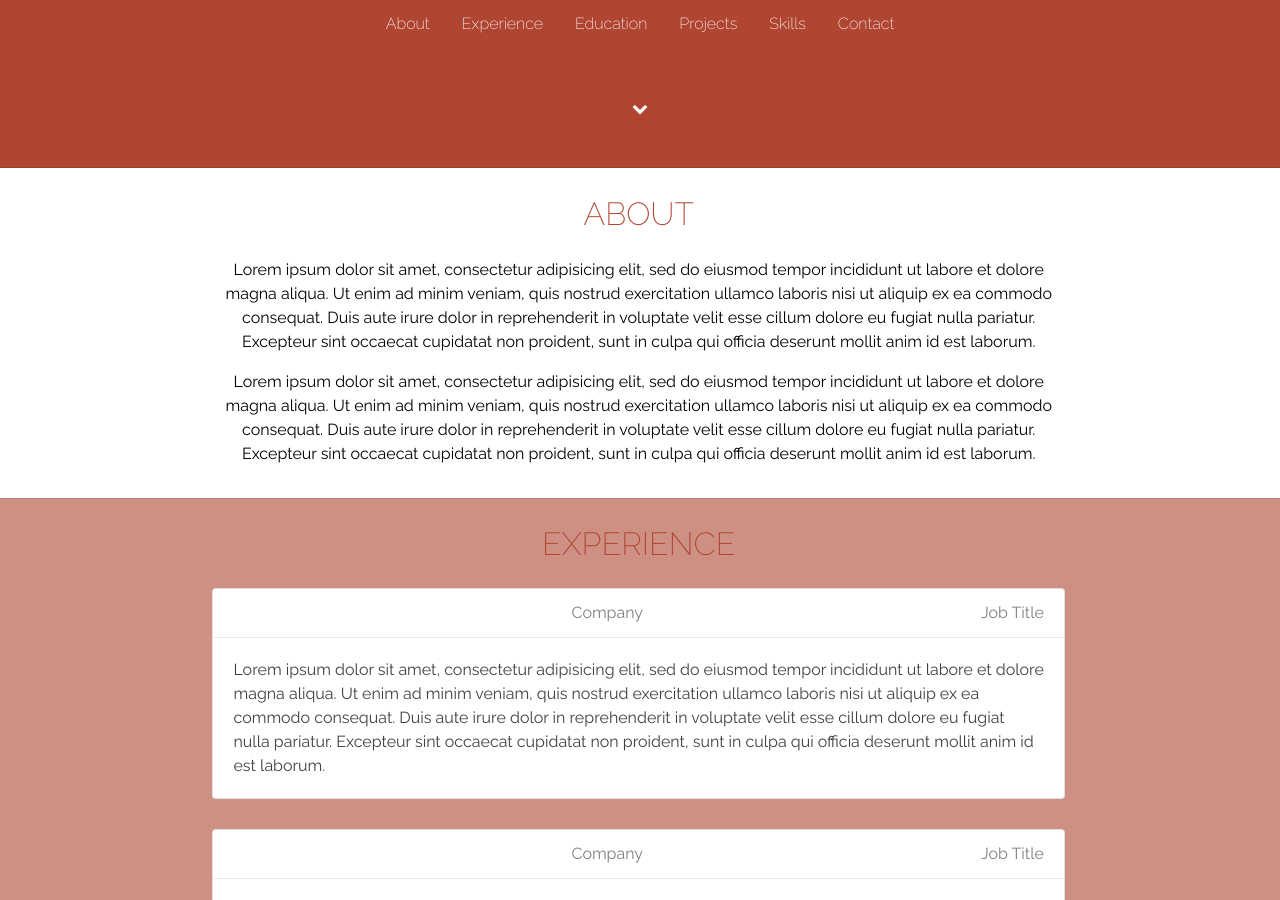
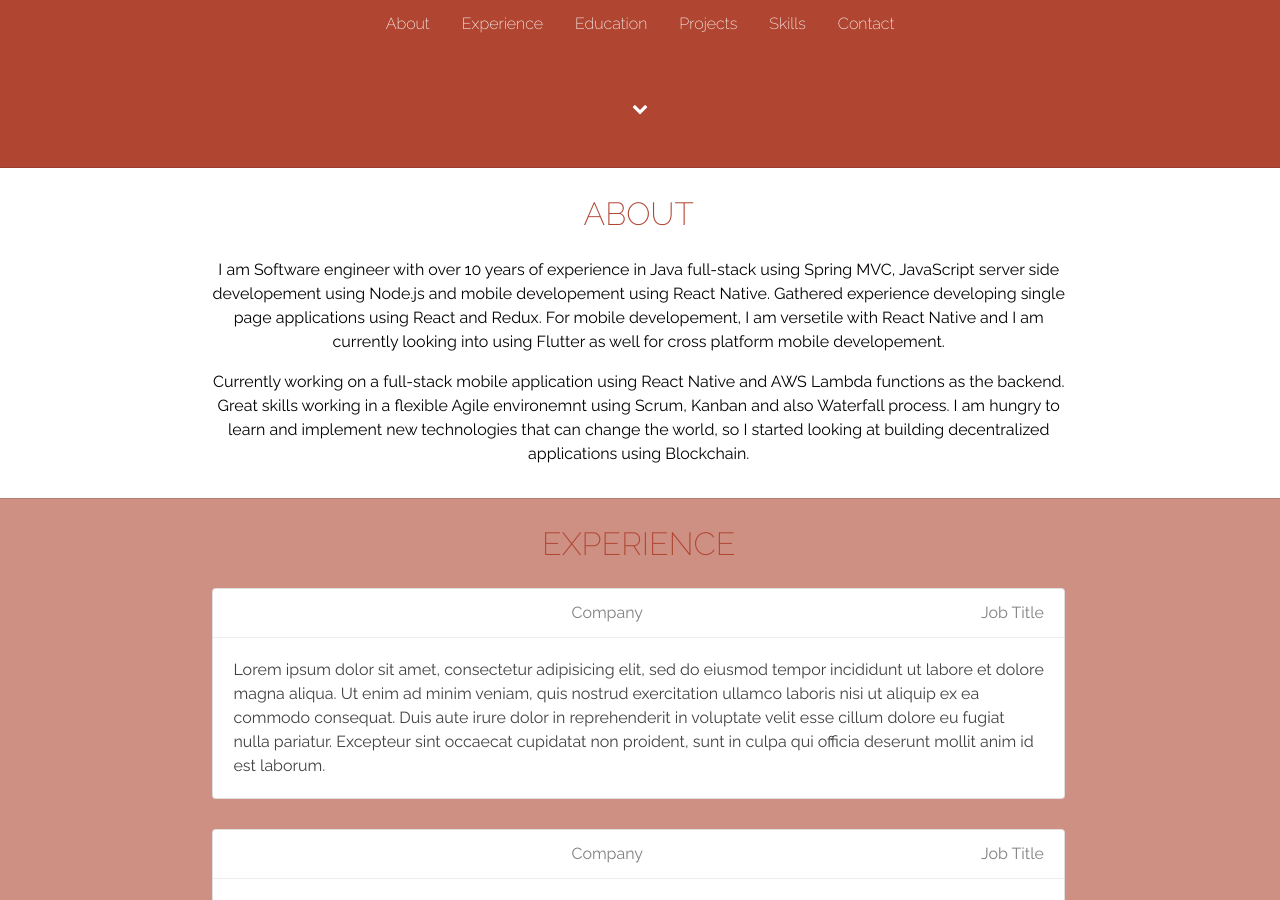
Before and after one commit to kunleAdeyinka/kunleAdeyinka.github.io, a Jekyll site: the page built from index.html, in a window 1280 px wide and 900 px high, scrolled down 732 px. Built offline with Jekyll 4.4.1, drawn with Linux system fonts in a browser that asks for light colours; Markdown is read by kramdown in place of the engine named in the settings.

Commit message:
added to about and skills section
added text for about section and added two more skills to skills section

```diff
--- a/index.html
+++ b/index.html
@@ -42,8 +42,19 @@ title: Kunle Adeyinka, Home page
 		<h2>About</h2>
 	  </div>
 	  <div class="content-body">
-		<p>Lorem ipsum dolor sit amet, consectetur adipisicing elit, sed do eiusmod tempor incididunt ut labore et dolore magna aliqua. Ut enim ad minim veniam, quis nostrud exercitation ullamco laboris nisi ut aliquip ex ea commodo consequat. Duis aute irure dolor in reprehenderit in voluptate velit esse cillum dolore eu fugiat nulla pariatur. Excepteur sint occaecat cupidatat non proident, sunt in culpa qui officia deserunt mollit anim id est laborum.</p>
-		<p>Lorem ipsum dolor sit amet, consectetur adipisicing elit, sed do eiusmod tempor incididunt ut labore et dolore magna aliqua. Ut enim ad minim veniam, quis nostrud exercitation ullamco laboris nisi ut aliquip ex ea commodo consequat. Duis aute irure dolor in reprehenderit in voluptate velit esse cillum dolore eu fugiat nulla pariatur. Excepteur sint occaecat cupidatat non proident, sunt in culpa qui officia deserunt mollit anim id est laborum.</p>
+		<p>
+      I am Software engineer with over 10 years of experience in Java full-stack using Spring MVC,
+      JavaScript server side developement using Node.js and mobile developement using React Native.
+      Gathered experience developing single page applications using React and Redux.
+      For mobile developement, I am versetile with React Native and I am currently looking into using
+      Flutter as well for cross platform mobile developement.
+    </p>
+		<p>
+        Currently working on a full-stack mobile application using React Native and AWS Lambda functions
+        as the backend. Great skills working in a flexible Agile environemnt using Scrum, Kanban and
+        also Waterfall process. I am hungry to learn and implement new technologies that can change
+        the world, so I started looking at building decentralized applications using Blockchain.
+    </p>
 	  </div>
 	</div>
 	<div class="side-content"></div>
@@ -217,6 +228,8 @@ title: Kunle Adeyinka, Home page
               <li class="li-skills">CSS</li>
               <li class="li-skills">Git</li>
               <li class="li-skills">Ethereum</li>
+              <li class="li-skills">Solidity</li>
+              <li class="li-skills">Truffle</li>
               <li class="li-skills">MongoDB</li>
               <li class="li-skills">MySQL</li>
               <li class="li-skills">Sybase</li>
```
